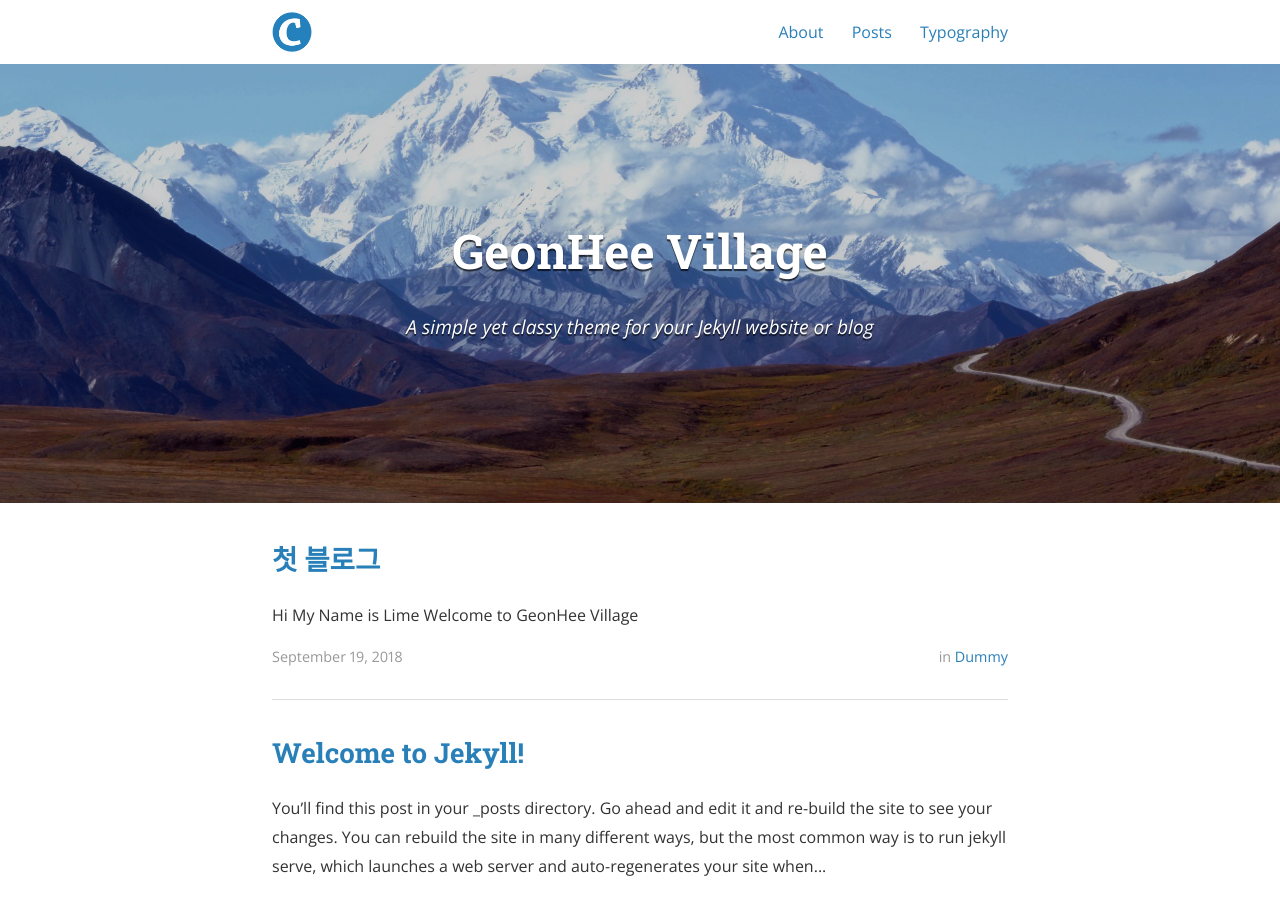
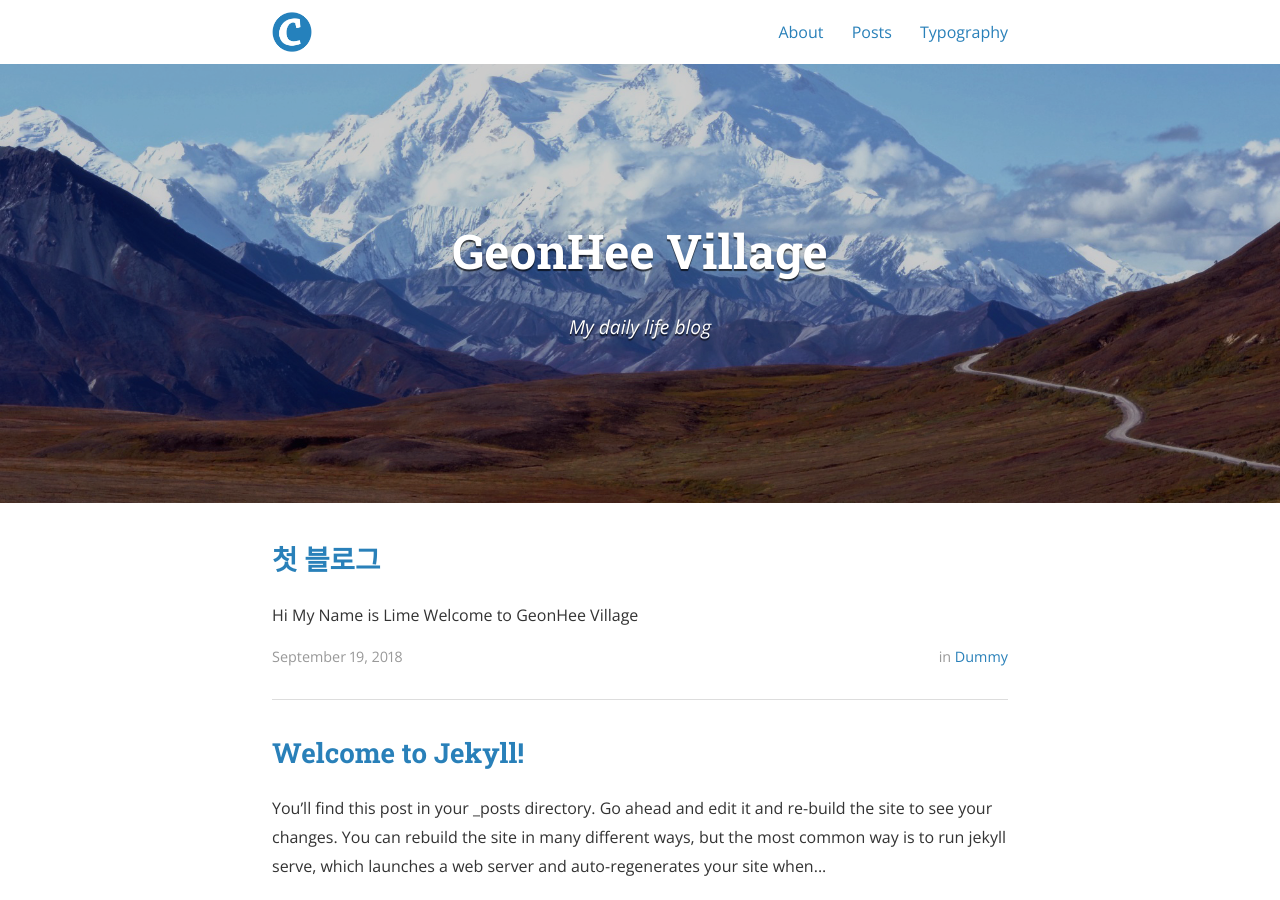
Before and after one commit to gbeea1004/gbeea1004..github.io, a Jekyll site: the page built from index.html, in a window 1280 px wide and 900 px high. Built offline with Jekyll 4.4.1, drawn with Linux system fonts in a browser that asks for light colours; nearby versions of some CDN libraries; the list of posts is cut into pages by our own code; some of the changed text lies outside the part shown.

Commit message:
config.yml - Site Settings Modify

```diff
--- a/_config.yml
+++ b/_config.yml
@@ -10,9 +10,9 @@ exclude:
 
 # Site settings
 title: GeonHee Village
-subtitle: "A simple yet classy theme for your Jekyll website or blog"
-email: blcentra@gmail.com
-name: Ben Centra
+subtitle: "My daily life blog"
+email: corqkrtk3@naver.com
+name: Geon Hee
 description: >
   A simple yet classy theme for your Jekyll website or blog.
 # Base URL of site (i.e. /blog). It should always start with a slash,
```
